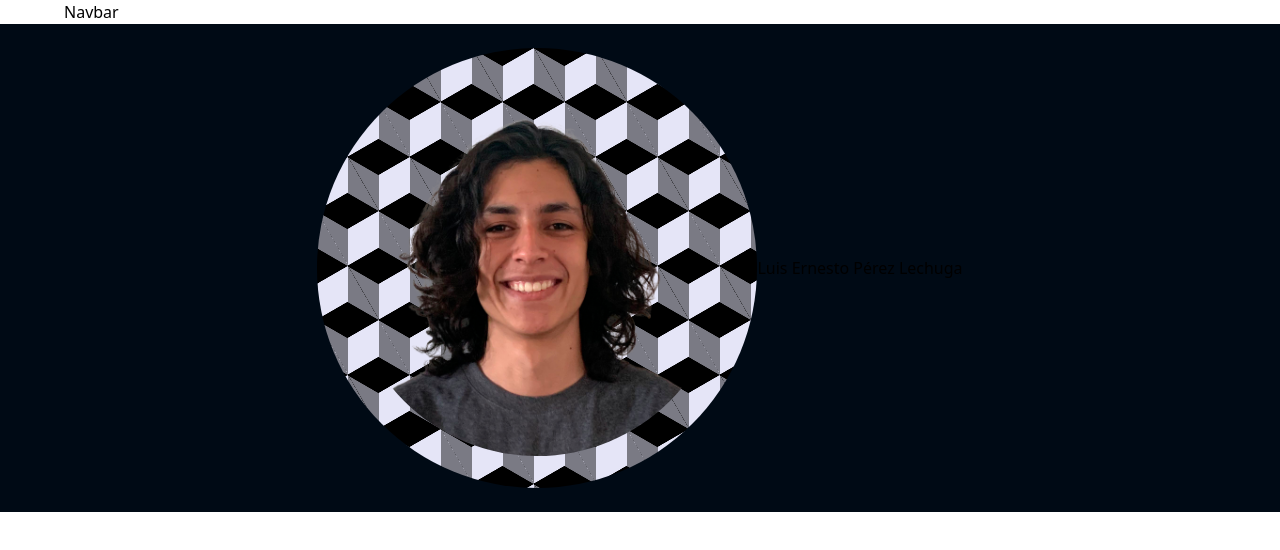
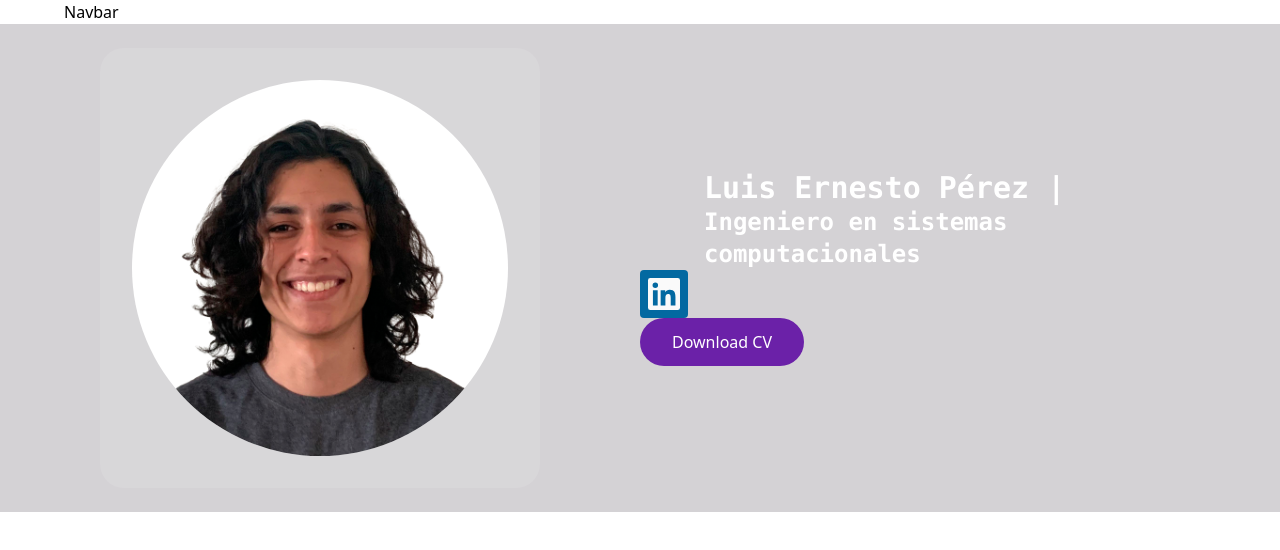
Before and after one commit to LuisPerezLec/LuisPerezLec.github.io, a React (Vite) app: page / in a window 1280 px wide. Shown: the top 550 px of the page. Built offline with nearby package versions, Linux system fonts and the light colour scheme.

Commit message:
Changes over the grid

```diff
--- a/package.json
+++ b/package.json
@@ -11,7 +11,8 @@
   },
   "dependencies": {
     "react": "^18.2.0",
-    "react-dom": "^18.2.0"
+    "react-dom": "^18.2.0",
+    "typed.js": "^2.1.0"
   },
   "devDependencies": {
     "@types/react": "^18.2.43",
--- a/src/components/CardColores.jsx
+++ /dev/null
@@ -1,22 +0,0 @@
-import React, { useState } from 'react';
-
-const CardColores = () => {
-  const [isHovered, setIsHovered] = useState(false);
-
-  return (
-    <div
-      className="relative w-40 h-40 overflow-hidden"
-      onMouseEnter={() => setIsHovered(true)}
-      onMouseLeave={() => setIsHovered(false)}
-    >
-
-      <div
-        className={`absolute inset-0 w-full h-full bg-blue-900 transition-transform duration-500 ${
-          isHovered ? 'transform -translate-y-full' : ''
-        }`}
-      />
-    </div>
-  )
-}
-
-export default CardColores
--- /dev/null
+++ b/src/components/DownloadCVButton.jsx
@@ -0,0 +1,16 @@
+// https://uiverse.io/Madflows/stale-baboon-45
+import React from 'react'
+import Resume from '../assets/Resume.pdf'
+
+const DownloadCVButton = () => {
+  return (
+    <button class="relative overflow-hidden h-12 px-8 rounded-full bg-purple-800 text-white border-none cursor-pointer group">
+      <a href={Resume} download={"LuisPerezCV"}>
+      <span class="relative z-10">Download CV</span>
+      <span class="absolute inset-0 transform origin-left transition-transform scale-x-0 bg-gradient-to-r from-purple-600 to-indigo-600 group-hover:scale-x-100 transition-all duration-500 ease-in-out"></span>
+      </a>
+    </button>
+  )
+}
+
+export default DownloadCVButton
--- a/src/components/Hero.jsx
+++ b/src/components/Hero.jsx
@@ -1,21 +1,21 @@
 import React from 'react'
-import Luis from '../assets/Luis.png'
 import styles from '../styles'
+import Texto from './Texto'
+import MainCard from './MainCard'
+import LinkedInButton from './LinkedInButton'
+import DownloadCVButton from './DownloadCVButton'
 
 const Hero = () => {
   return (
-    <div className={`bg-slateBlue1 flex md:flex-row flex-col md:${styles.paddingY+ ' ' +styles.flexCenter}  py-16`}>
-      <div className={`hero-background bg-slateBlue1 hover:bg-slateBlue2 rounded-full w-[80%] xs:w-[440px] p-8 transition-all
-          ${{/*Next 3 make the bright blue light on hover*/}} hover:shadow-2xl hover:shadow-sky-400 transition-shadow
-          `}>
-        <div>
-          <div className={`flex justify-center items-center`}>
-            <img src={Luis} className="rounded-full" width={400}/>
-          </div>
-        </div>
-        <div></div>
+    <div className={`bg:white dark:bg-slateBlue1 md:flex-row flex-col md:${styles.paddingY+ ' ' +styles.flexCenter}  py-16`}>
+      <div className={`${styles.flexCenter} md:w-1/2`}>
+        <MainCard />
       </div>
-      <div>Luis Ernesto Pérez Lechuga</div>
+      <div className={`md:w-1/2`}>
+        <Texto/>
+        <LinkedInButton />
+        <DownloadCVButton />
+      </div>
     </div>
   )
 }
--- /dev/null
+++ b/src/components/LinkedInButton.jsx
@@ -0,0 +1,31 @@
+//Designed taken from https://uiverse.io/Javierrocadev/slimy-eagle-32
+import React from 'react'
+
+const LinkedInButton = () => {
+  return (
+    <button
+      className="group w-12 hover:w-44 h-12 hover:bg-sky-600 relative bg-sky-700 rounded text-neutral-50 duration-700 before:duration-700 before:hover:500 font-bold flex justify-start gap-2 items-center p-2 pr-6 before:absolute before:-z-10 before:left-8 before:hover:left-40 before:w-6 before:h-6 before:bg-sky-700 before:hover:bg-sky-600 before:rotate-45"
+    >
+      <svg
+        y="0"
+        xmlns="http://www.w3.org/2000/svg"
+        x="0"
+        width="100"
+        viewBox="0 0 100 100"
+        preserveAspectRatio="xMidYMid meet"
+        height="100"
+        className="w-8 h-8 shrink-0 fill-neutral-50"
+      >
+        <path
+          d="M92.86,0H7.12A7.17,7.17,0,0,0,0,7.21V92.79A7.17,7.17,0,0,0,7.12,100H92.86A7.19,7.19,0,0,0,100,92.79V7.21A7.19,7.19,0,0,0,92.86,0ZM30.22,85.71H15.4V38H30.25V85.71ZM22.81,31.47a8.59,8.59,0,1,1,8.6-8.59A8.6,8.6,0,0,1,22.81,31.47Zm63,54.24H71V62.5c0-5.54-.11-12.66-7.7-12.66s-8.91,6-8.91,12.26V85.71H39.53V38H53.75v6.52H54c2-3.75,6.83-7.7,14-7.7,15,0,17.79,9.89,17.79,22.74Z"
+        ></path>
+      </svg>
+      <span
+        className="origin-left inline-flex duration-100 group-hover:duration-300 group-hover:delay-500 opacity-0 group-hover:opacity-100 border-l-2 px-1 transform scale-x-0 group-hover:scale-x-100 transition-all"
+        >LuisPerezLec</span
+      >
+    </button>
+  )
+}
+
+export default LinkedInButton
--- /dev/null
+++ b/src/components/MainCard.jsx
@@ -0,0 +1,20 @@
+import React, { useState } from 'react';
+import Luis from '../assets/Luis.png'
+
+const CardColores = () => {
+
+  return (
+    <div className={`bg-white/10 relative  transition-all duration-300 after:absolute after:h-full after:bg-[#abd373] z-20  after:-z-20 after:w-full after:inset-0 after:rounded-lg hover:transition-all hover:duration-300 after:transition-all after:duration-500 after:hover:transition-all after:hover:duration-500 overflow-hidden after:-translate-y-full after:hover:translate-y-0 rounded-3xl w-[80%] xs:w-[440px] p-8 transition-all
+          ${{/*Next 3 make the bright blue light on hover*/}} hover:shadow-2xl hover:shadow-sky-400 transition-shadow
+          `}>
+        <div>
+          <div className={`flex justify-center items-center bg-white rounded-full`}>
+            <img src={Luis} className="rounded-full" width={400}/>
+          </div>
+        </div>
+        <div></div>
+      </div>
+  )
+}
+
+export default CardColores
--- /dev/null
+++ b/src/components/Texto.jsx
@@ -0,0 +1,33 @@
+import React from 'react'
+import Typed from 'typed.js'
+
+const Texto = () => {
+  const textRef = React.useRef(null);
+
+  React.useEffect(() => {
+    const typed = new Typed(textRef.current, {
+      strings: ['Luis Ernesto Pérez Lechuga'],
+      typeSpeed: 50,
+      loop: true,
+      backSpeed: 50,
+      backDelay: 1000
+    });
+    return () => {
+      // Destroy Typed instance during cleanup to stop animation
+      typed.destroy();
+    };
+  }, []);
+  return (
+    <div className='mx-16'>
+      <div className="text-white text-3xl font-mono	font-black">
+        <span ref={textRef}></span>
+      </div>
+      <div className="text-white text-2xl font-mono	font-black">
+        <p>Ingeniero en sistemas computacionales</p>
+      </div>
+    </div>
+
+  )
+}
+
+export default Texto
```
Also changed, not shown: 2 other files (tests, documents, lock files or other folders).
